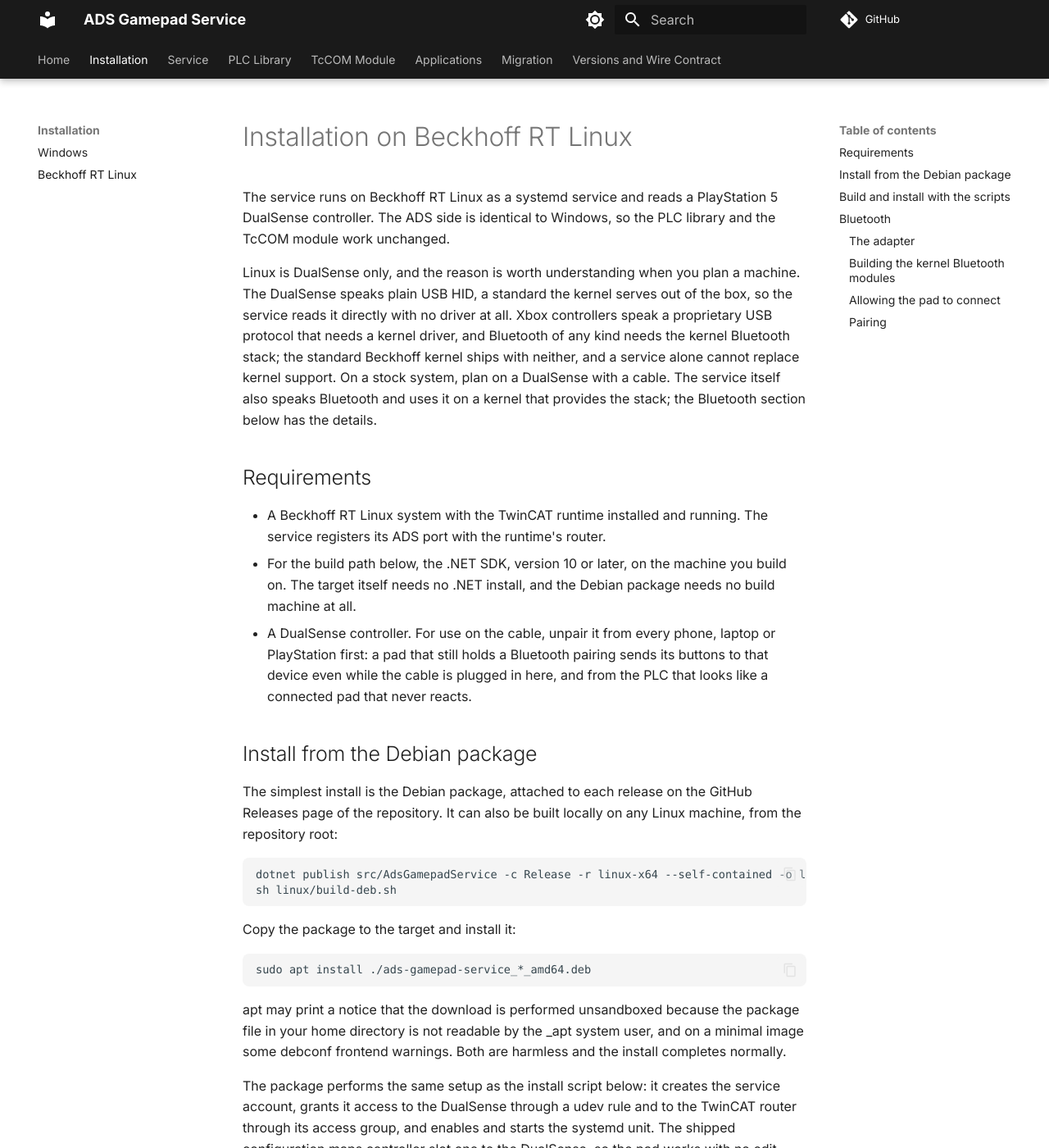
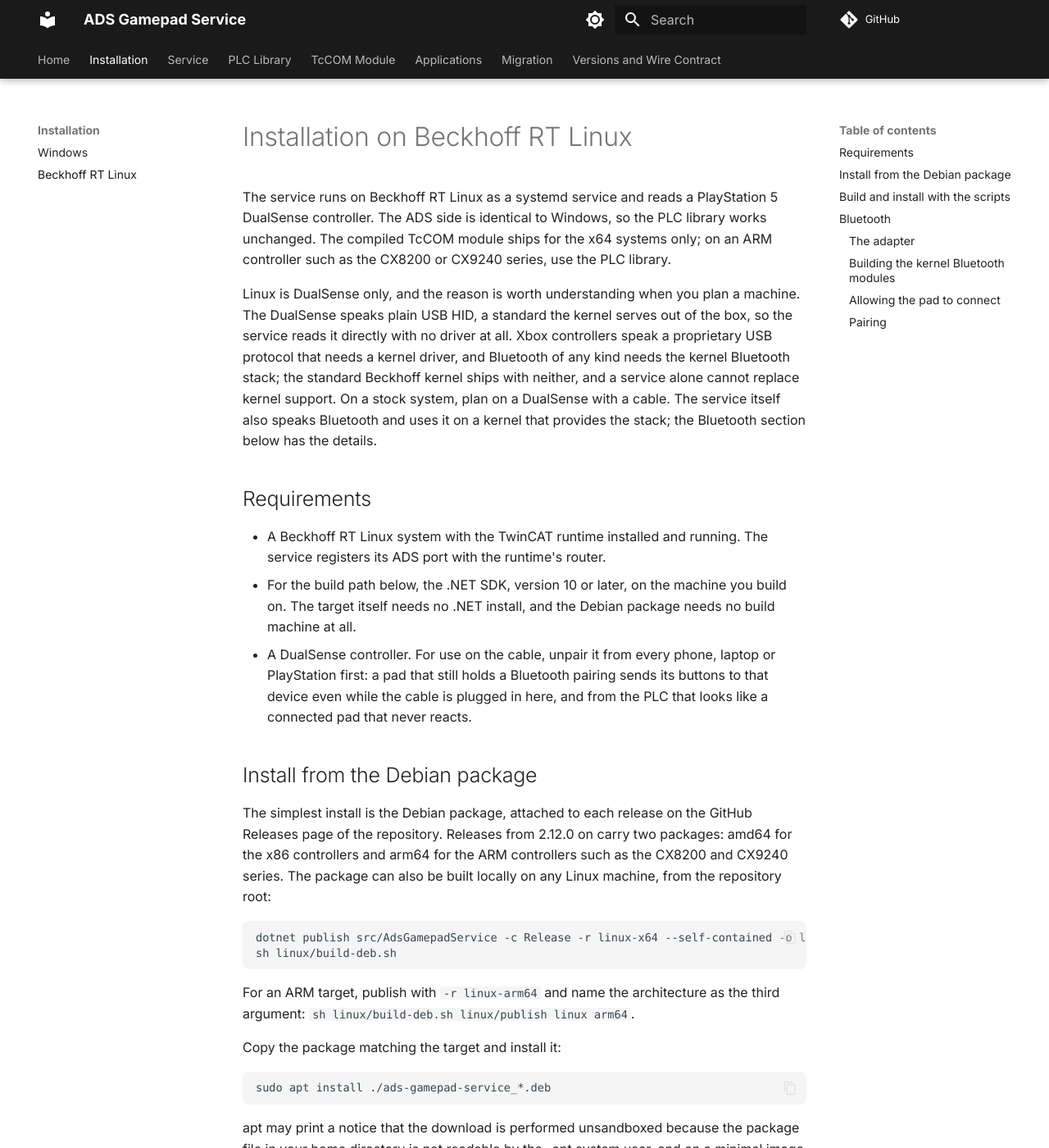
Before and after one commit to Beckhoff-USA-Community/ADS-Gamepad-Service, an MkDocs documentation site: the page built from Documentation/docs/installation/linux.md, in a window 1280 px wide and 1400 px high. Shown: the whole window at 82% size. Built offline with MkDocs 1.6.1 and Material for MkDocs 9.7.7, drawn with Linux system fonts in a browser that asks for light colours; comment, search, counter and statistics services are not loaded; some of the changed text lies outside the part shown.

Commit message:
Version train 2.12.0: arm64 Debian package for the ARM controllers, releases attach the packages automatically

````diff
--- a/Documentation/docs/installation/linux.md
+++ b/Documentation/docs/installation/linux.md
@@ -1,6 +1,6 @@
 # Installation on Beckhoff RT Linux
 
-The service runs on Beckhoff RT Linux as a systemd service and reads a PlayStation 5 DualSense controller. The ADS side is identical to Windows, so the PLC library and the TcCOM module work unchanged.
+The service runs on Beckhoff RT Linux as a systemd service and reads a PlayStation 5 DualSense controller. The ADS side is identical to Windows, so the PLC library works unchanged. The compiled TcCOM module ships for the x64 systems only; on an ARM controller such as the CX8200 or CX9240 series, use the PLC library.
 
 Linux is DualSense only, and the reason is worth understanding when you plan a machine. The DualSense speaks plain USB HID, a standard the kernel serves out of the box, so the service reads it directly with no driver at all. Xbox controllers speak a proprietary USB protocol that needs a kernel driver, and Bluetooth of any kind needs the kernel Bluetooth stack; the standard Beckhoff kernel ships with neither, and a service alone cannot replace kernel support. On a stock system, plan on a DualSense with a cable. The service itself also speaks Bluetooth and uses it on a kernel that provides the stack; the Bluetooth section below has the details.
 
@@ -12,17 +12,19 @@
 
 ## Install from the Debian package
 
-The simplest install is the Debian package, attached to each release on the GitHub Releases page of the repository. It can also be built locally on any Linux machine, from the repository root:
+The simplest install is the Debian package, attached to each release on the GitHub Releases page of the repository. Releases from 2.12.0 on carry two packages: amd64 for the x86 controllers and arm64 for the ARM controllers such as the CX8200 and CX9240 series. The package can also be built locally on any Linux machine, from the repository root:
 
 ```
 dotnet publish src/AdsGamepadService -c Release -r linux-x64 --self-contained -o linux/publish
 sh linux/build-deb.sh
 ```
 
-Copy the package to the target and install it:
+For an ARM target, publish with `-r linux-arm64` and name the architecture as the third argument: `sh linux/build-deb.sh linux/publish linux arm64`.
+
+Copy the package matching the target and install it:
 
 ```
-sudo apt install ./ads-gamepad-service_*_amd64.deb
+sudo apt install ./ads-gamepad-service_*.deb
 ```
 
 apt may print a notice that the download is performed unsandboxed because the package file in your home directory is not readable by the _apt system user, and on a minimal image some debconf frontend warnings. Both are harmless and the install completes normally.
@@ -31,7 +33,7 @@
 
 ## Build and install with the scripts
 
-On your build machine, from the repository root:
+On your build machine, from the repository root, with `-r linux-arm64` in place of `-r linux-x64` for an ARM target:
 
 ```
 dotnet publish src/AdsGamepadService -c Release -r linux-x64 --self-contained -o linux/publish
````
Also changed, not shown: Documentation/docs/versions.md (+1 -0 lines), README.md, linux/README.md, 8 other files.
